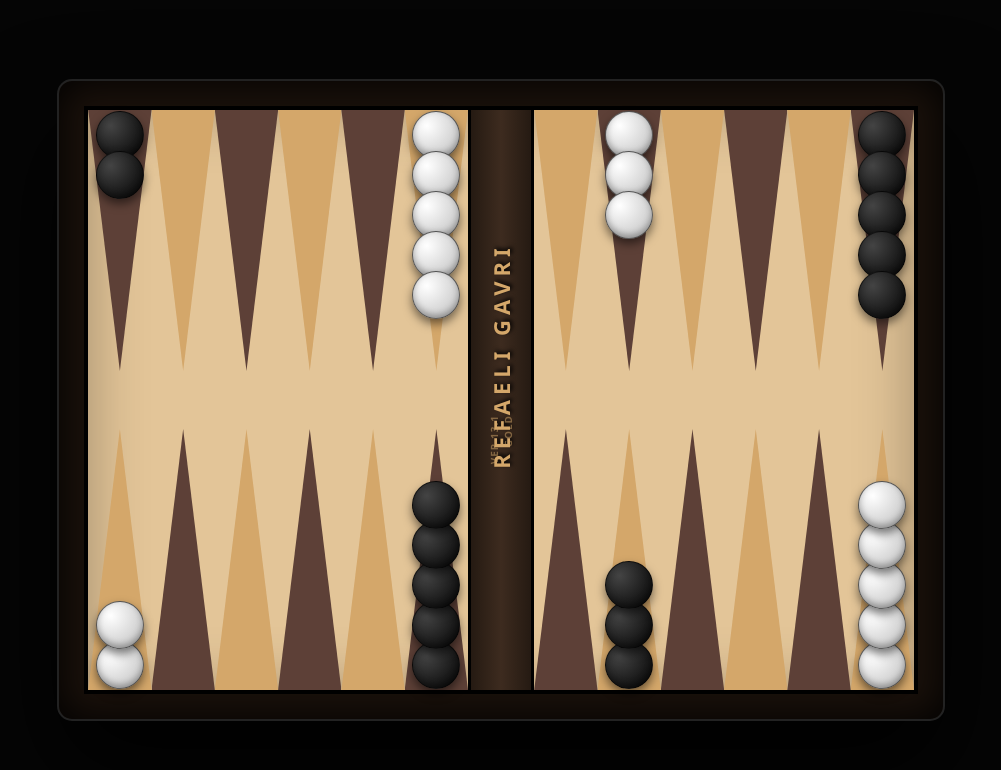
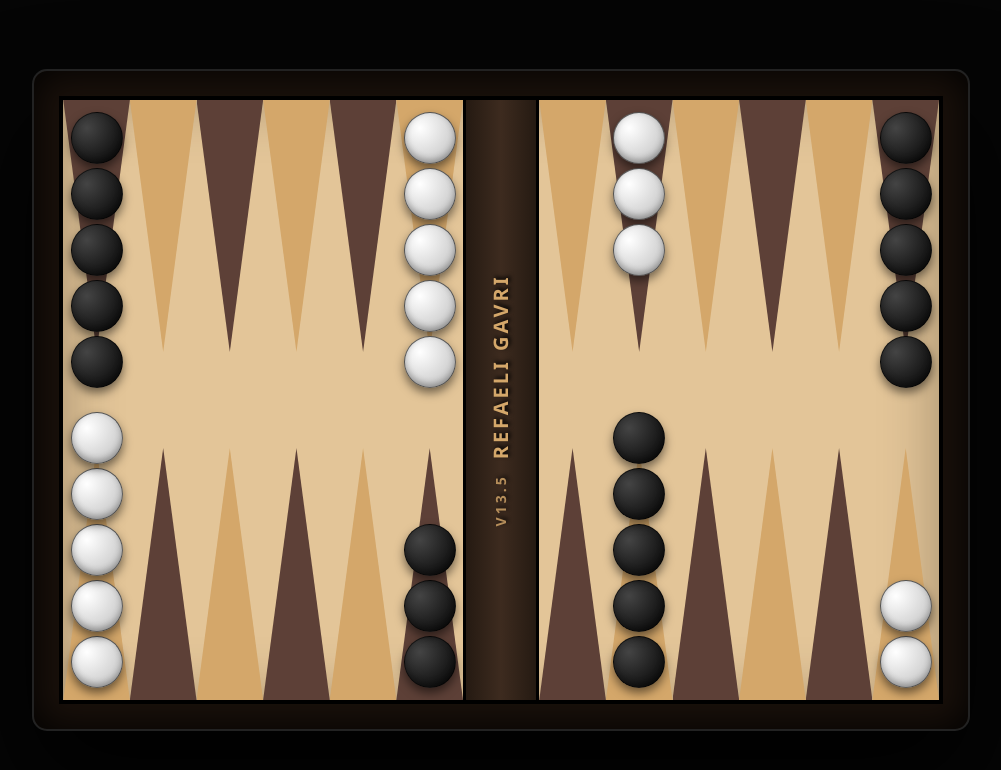
Before and after one commit to grefaeli-del/backgammon, a plain HTML site: page index.html in a window 1280 px wide. Shown: the whole page, without its empty margins (139-1140 px from the left). Drawn offline with Linux system fonts and the light colour scheme.

Commit message:
Update index.html

```diff
--- a/index.html
+++ b/index.html
@@ -2,12 +2,11 @@
 <html lang="he" dir="rtl">
 <head>
     <meta charset="UTF-8">
-    <title>REFAELI GAVRI - GOLD 13.1</title>
+    <title>REFAELI GAVRI - V13.5</title>
     <style>
         :root { --wood: #1a110b; --bg: #e3c598; --dark-tri: #5d4037; --gold: #d4a76a; }
         body { background-color: #050505; margin: 0; display: flex; justify-content: center; align-items: center; height: 100vh; font-family: 'Segoe UI', Arial, sans-serif; }
 
-        /* מסגרת חיצונית יציבה */
         .master-container {
             padding: 25px; background: var(--wood); border-radius: 15px;
             box-shadow: 0 50px 100px rgba(0,0,0,0.9), inset 0 0 40px #000;
@@ -15,36 +14,39 @@
         }
 
         .board-layout { display: flex; background-color: var(--bg); border: 4px solid #000; box-shadow: inset 0 0 60px rgba(0,0,0,0.3); }
-        .board-half { width: 380px; height: 580px; display: flex; position: relative; }
+        .board-half { width: 400px; height: 600px; display: flex; position: relative; }
 
-        /* המחיצה המרכזית - הלב של הלוח */
+        /* מחיצה עם שם וגרסה באותו קו */
         .center-divider {
-            width: 60px; background: linear-gradient(to right, #251a12, #3d2b1f, #251a12);
+            width: 70px; background: linear-gradient(to right, #251a12, #3d2b1f, #251a12);
             border-left: 3px solid #000; border-right: 3px solid #000;
-            display: flex; flex-direction: column; justify-content: center; align-items: center; z-index: 100;
+            display: flex; justify-content: center; align-items: center; z-index: 100;
         }
-        .name-engraved { color: var(--gold); transform: rotate(-90deg); font-weight: 900; font-size: 22px; letter-spacing: 5px; text-shadow: 2px 2px 4px #000; white-space: nowrap; }
-        .version-label { color: rgba(212,167,106,0.5); font-size: 10px; margin-top: 60px; transform: rotate(-90deg); font-weight: bold; letter-spacing: 1px; }
+        .text-container {
+            color: var(--gold); transform: rotate(-90deg); font-weight: 900;
+            font-size: 20px; letter-spacing: 3px; text-shadow: 2px 2px 4px #000;
+            white-space: nowrap; display: flex; align-items: center; gap: 15px;
+        }
+        .version-tag { font-size: 14px; opacity: 0.8; font-weight: bold; }
 
-        /* עמודות ומשולשים */
         .point-col { width: 16.66%; height: 100%; position: relative; display: flex; flex-direction: column; align-items: center; }
-        .tri-shape { width: 100%; height: 45%; position: absolute; }
+        .tri-shape { width: 100%; height: 42%; position: absolute; }
         .tri-top { top: 0; clip-path: polygon(0 0, 100% 0, 50% 100%); }
         .tri-bot { bottom: 0; clip-path: polygon(50% 0, 0 100%, 100% 100%); }
         .c-dark { background: var(--dark-tri); }
         .c-gold { background: var(--gold); }
 
-        /* אבנים בעיצוב 3D */
+        /* אבנים עם ריווח למניעת חפיפה */
         .checker-3d {
-            width: 46px; height: 46px; border-radius: 50%; border: 1px solid rgba(0,0,0,0.6);
-            margin: -4px 0; z-index: 50; position: relative;
+            width: 50px; height: 50px; border-radius: 50%; border: 1px solid rgba(0,0,0,0.6);
+            margin: 2px 0; z-index: 50; position: relative;
             box-shadow: 0 5px 10px rgba(0,0,0,0.5), inset 0 -3px 6px rgba(0,0,0,0.3);
         }
         .checker-w { background: radial-gradient(circle at 30% 30%, #ffffff, #bbb); }
         .checker-b { background: radial-gradient(circle at 30% 30%, #444, #000); }
 
-        .stack-up { display: flex; flex-direction: column; padding-top: 5px; }
-        .stack-dn { display: flex; flex-direction: column-reverse; position: absolute; bottom: 5px; }
+        .stack-up { display: flex; flex-direction: column; padding-top: 10px; }
+        .stack-dn { display: flex; flex-direction: column-reverse; position: absolute; bottom: 10px; }
     </style>
 </head>
 <body>
@@ -52,26 +54,27 @@
 <div class="master-container">
     <div class="board-layout">
         <div class="board-half">
-            <div class="point-col"><div class="tri-shape tri-top c-dark"></div><div class="stack-up"><div class="checker-3d checker-b"></div><div class="checker-3d checker-b"></div><div class="checker-3d checker-b"></div><div class="checker-3d checker-b"></div><div class="checker-3d checker-b"></div></div><div class="tri-shape tri-bot c-gold"></div><div class="stack-dn"><div class="checker-3d checker-w"></div><div class="checker-3d checker-w"></div><div class="checker-3d checker-w"></div><div class="checker-3d checker-w"></div><div class="checker-3d checker-w"></div></div></div>
+            <div class="point-col"><div class="tri-shape tri-top c-dark"></div><div class="stack-up"><div class="checker-3d checker-b"></div><div class="checker-3d checker-b"></div><div class="checker-3d checker-b"></div><div class="checker-3d checker-b"></div><div class="checker-3d checker-b"></div></div><div class="tri-shape tri-bot c-gold"></div><div class="stack-dn"><div class="checker-3d checker-w"></div><div class="checker-3d checker-w"></div></div></div>
             <div class="point-col"><div class="tri-shape tri-top c-gold"></div><div class="tri-shape tri-bot c-dark"></div></div>
             <div class="point-col"><div class="tri-shape tri-top c-dark"></div><div class="tri-shape tri-bot c-gold"></div></div>
             <div class="point-col"><div class="tri-shape tri-top c-gold"></div><div class="tri-shape tri-bot c-dark"></div></div>
-            <div class="point-col"><div class="tri-shape tri-top c-dark"></div><div class="stack-up"><div class="checker-3d checker-w"></div><div class="checker-3d checker-w"></div><div class="checker-3d checker-w"></div></div><div class="tri-shape tri-bot c-gold"></div><div class="stack-dn"><div class="checker-3d checker-b"></div><div class="checker-3d checker-b"></div><div class="checker-3d checker-b"></div></div></div>
+            <div class="point-col"><div class="tri-shape tri-top c-dark"></div><div class="stack-up"><div class="checker-3d checker-w"></div><div class="checker-3d checker-w"></div><div class="checker-3d checker-w"></div></div><div class="tri-shape tri-bot c-gold"></div><div class="stack-dn"><div class="checker-3d checker-b"></div><div class="checker-3d checker-b"></div><div class="checker-3d checker-b"></div><div class="checker-3d checker-b"></div><div class="checker-3d checker-b"></div></div></div>
             <div class="point-col"><div class="tri-shape tri-top c-gold"></div><div class="tri-shape tri-bot c-dark"></div></div>
         </div>
 
         <div class="center-divider">
-            <div class="name-engraved">REFAELI GAVRI</div>
-            <div class="version-label">VER 13.1 GOLD</div>
+            <div class="text-container">
+                REFAELI GAVRI <span class="version-tag">V13.5</span>
+            </div>
         </div>
 
         <div class="board-half">
-            <div class="point-col"><div class="tri-shape tri-top c-gold"></div><div class="stack-up"><div class="checker-3d checker-w"></div><div class="checker-3d checker-w"></div><div class="checker-3d checker-w"></div><div class="checker-3d checker-w"></div><div class="checker-3d checker-w"></div></div><div class="tri-shape tri-bot c-dark"></div><div class="stack-dn"><div class="checker-3d checker-b"></div><div class="checker-3d checker-b"></div><div class="checker-3d checker-b"></div><div class="checker-3d checker-b"></div><div class="checker-3d checker-b"></div></div></div>
+            <div class="point-col"><div class="tri-shape tri-top c-gold"></div><div class="stack-up"><div class="checker-3d checker-w"></div><div class="checker-3d checker-w"></div><div class="checker-3d checker-w"></div><div class="checker-3d checker-w"></div><div class="checker-3d checker-w"></div></div><div class="tri-shape tri-bot c-dark"></div><div class="stack-dn"><div class="checker-3d checker-b"></div><div class="checker-3d checker-b"></div><div class="checker-3d checker-b"></div></div></div>
             <div class="point-col"><div class="tri-shape tri-top c-dark"></div><div class="tri-shape tri-bot c-gold"></div></div>
             <div class="point-col"><div class="tri-shape tri-top c-gold"></div><div class="tri-shape tri-bot c-dark"></div></div>
             <div class="point-col"><div class="tri-shape tri-top c-dark"></div><div class="tri-shape tri-bot c-gold"></div></div>
             <div class="point-col"><div class="tri-shape tri-top c-gold"></div><div class="tri-shape tri-bot c-dark"></div></div>
-            <div class="point-col"><div class="tri-shape tri-top c-dark"></div><div class="stack-up"><div class="checker-3d checker-b"></div><div class="checker-3d checker-b"></div></div><div class="tri-shape tri-bot c-gold"></div><div class="stack-dn"><div class="checker-3d checker-w"></div><div class="checker-3d checker-w"></div></div></div>
+            <div class="point-col"><div class="tri-shape tri-top c-dark"></div><div class="stack-up"><div class="checker-3d checker-b"></div><div class="checker-3d checker-b"></div><div class="checker-3d checker-b"></div><div class="checker-3d checker-b"></div><div class="checker-3d checker-b"></div></div><div class="tri-shape tri-bot c-gold"></div><div class="stack-dn"><div class="checker-3d checker-w"></div><div class="checker-3d checker-w"></div><div class="checker-3d checker-w"></div><div class="checker-3d checker-w"></div><div class="checker-3d checker-w"></div></div></div>
         </div>
     </div>
 </div>
```
